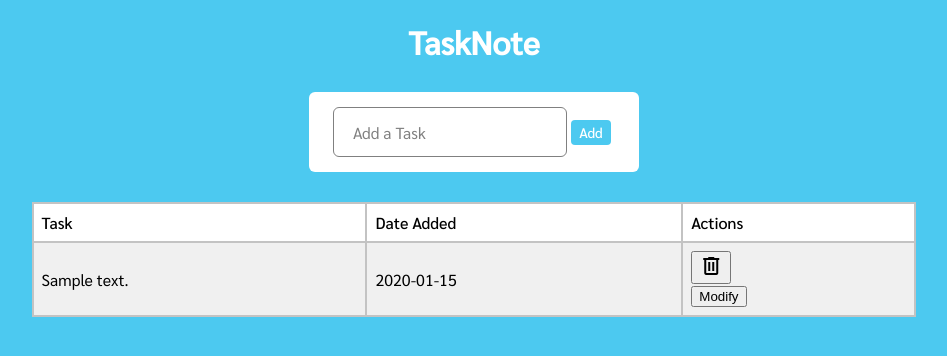
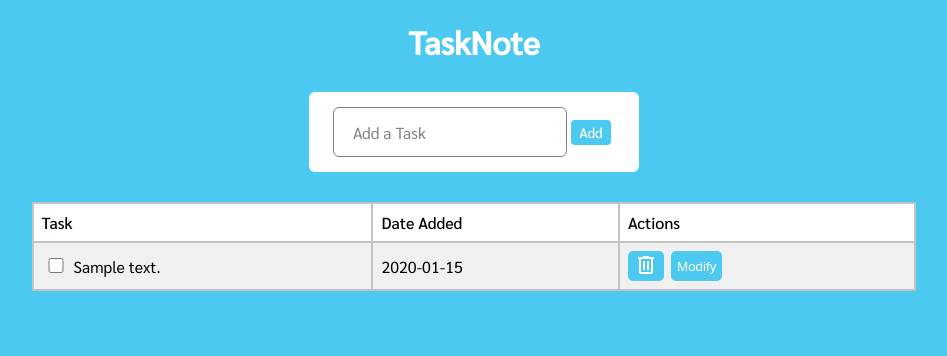
Before and after one commit to Zachdj27/To-do-list, a Flask app: page / in a window 1280 px wide. Shown: the top 356 px of the page, without its empty margins (166-1113 px from the left). Run offline with Flask 3, Linux system fonts and the light colour scheme; tables that the repository leaves empty hold one stand-in row (values such as "Sample post").

Commit message:
added checkbox feature

```diff
--- a/static/css/main.css
+++ b/static/css/main.css
@@ -1,6 +1,6 @@
 body{
     font-family:Sarabun;
-    background-color: #4cc9f0;
+    background-color:#4cc9f0
 }
 
 h1, h4{
@@ -8,6 +8,9 @@ h1, h4{
     color:white;
 }
 
+
+
+/*Adding task section*/
 .add-task{
   margin: auto;
   display: flex;
@@ -32,6 +35,7 @@ h1, h4{
   font-family: Sarabun;
   color: white;
   font-weight: 500;
+  cursor: pointer;
 }
 
 .add-task-button{
@@ -66,16 +70,17 @@ padding: 0 4px;
 transition: all 0.2s ease-in;
 }
 
-input:is(:focus, :valid) {
+input:is(:focus) {
 border: 1.5px solid var(--focus-color);
 }
 
-input:is(:focus, :valid) + .placeholder {
+input:is(:focus) + .placeholder {
 transform: translatey(calc(-1 * var(--padding) - 12px));
 font-size: 14px;
 color: var(--focus-color);
 }
 
+/*task list*/
 table {
   margin: auto;
   border-collapse: collapse;
@@ -87,6 +92,24 @@ td, th {
   text-align: left;
   padding: 8px;
 }
+
+.checkbox{
+  padding: none;
+  width: 20px;
+  height: 15px;
+  cursor:pointer;
+  align-items: top;
+}
+
+input[type=checkbox]:checked + label {
+  color:black;
+  text-decoration: line-through;
+}
+
+input[type=checkbox]:checked{
+  accent-color: #3ea7c6;
+}
+
 
 th{
   font-weight: 500;
@@ -100,6 +123,27 @@ tr:nth-child(odd){
   background-color: white;
 }
 
+.action-buttons{
+  display:flex;
+  align-items: top;
+}
+
+.delete-button, .modify-button{
+  margin-right: 7px;
+  background-color:#4cc9f0;
+  color: white;
+  border: none;
+  border-radius: 5px;
+  padding-top: 2px;
+  cursor: pointer;
+}
+
+.modify-button{
+  height: 30px;
+  font-weight: 500;
+}
+
+/*Update section*/
 .update-input{
   font-size:14px;
 }
@@ -107,3 +151,14 @@ tr:nth-child(odd){
 .update-task-button{
   width: 50px
 }
+
+/*Update section*/
+.delete-button:hover, .modify-button:hover, .add-task-button:hover, .update-task-button:hover{
+  transition: 0.15s;
+  opacity: 70%;
+}
+
+.delete-button:active, .modify-button:active, .add-task-button:active, .update-task-button:active{
+  transition: 0.15s;
+  opacity: 40%;
+}
--- a/templates/index.html
+++ b/templates/index.html
@@ -18,7 +18,7 @@
         <div class="add-task">
 
             <div class="input-wrapper">
-                <input type='text' name="content" id='content' required ></input>
+                <input type='text' name="content" id='content'>
                 <label
                        for='input'
                        class='placeholder'>
@@ -28,6 +28,7 @@
 
             <input class="add-task-button" type="submit" value="Add">
         </div>
+    </form>
 
     {% if tasks|length < 1 %}
     <h4>Your task list is empty</h4>
@@ -42,10 +43,14 @@
         {% for task in tasks %}
             <tr>
                 <!--return content of each task-->
-                <td>{{ task.content }}</td>
+                <td>
+                    <input class="checkbox" type="checkbox">
+                    <label "checkbox-content">{{ task.content }}</label>
+                </td>
                 <!--return date of each task without the time-->
                 <td>{{ task.date_created.date() }}</td>
                 <td>
+                    <div class="action-buttons">
                         <a href="/delete/{{task.id}}">
                             <button class="delete-button">
                                 <span class="material-symbols-outlined">
@@ -59,6 +64,7 @@
                             Modify
                             </button>
                         <a>
+                    </div>
                 </td>
             </tr>
     {% endfor %}
--- a/templates/update.html
+++ b/templates/update.html
@@ -1,7 +1,7 @@
 {% extends 'base.html' %}
 
 {% block head %}
-<title>Task Master</title>
+<title>TaskNote</title>
 {% endblock %}
 
 {% block body %}
@@ -12,7 +12,7 @@
     <form action="/update/{{task.id}}" method="POST">
         <div class="add-task">
             <div class="input-wrapper">
-                <input class="update-input" type="text" name="content" id="content" value="{{task.content}}" required>
+                <input class="update-input" type="text" name="content" id="content" value="{{task.content}}">
             </div>
             <input class="update-task-button" type="submit" value="Update">
         </div>
```
Lines whose indentation alone changed are shown as unchanged.
